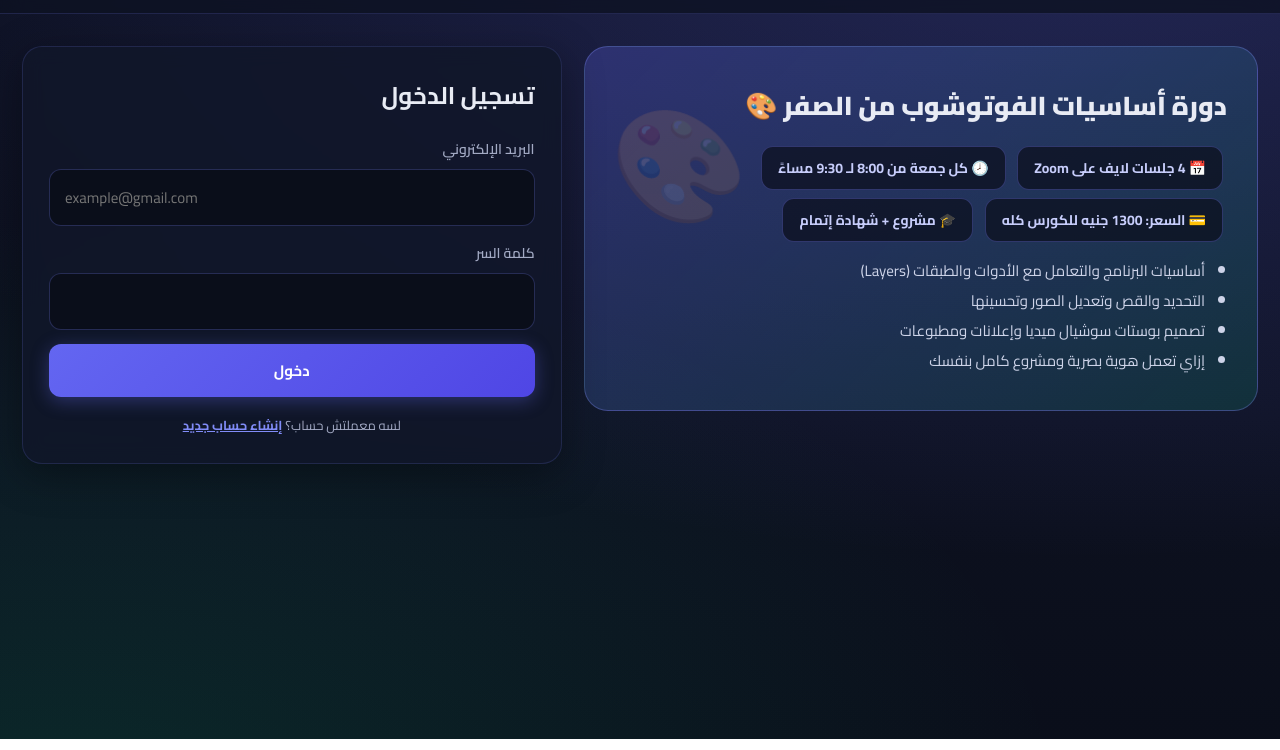
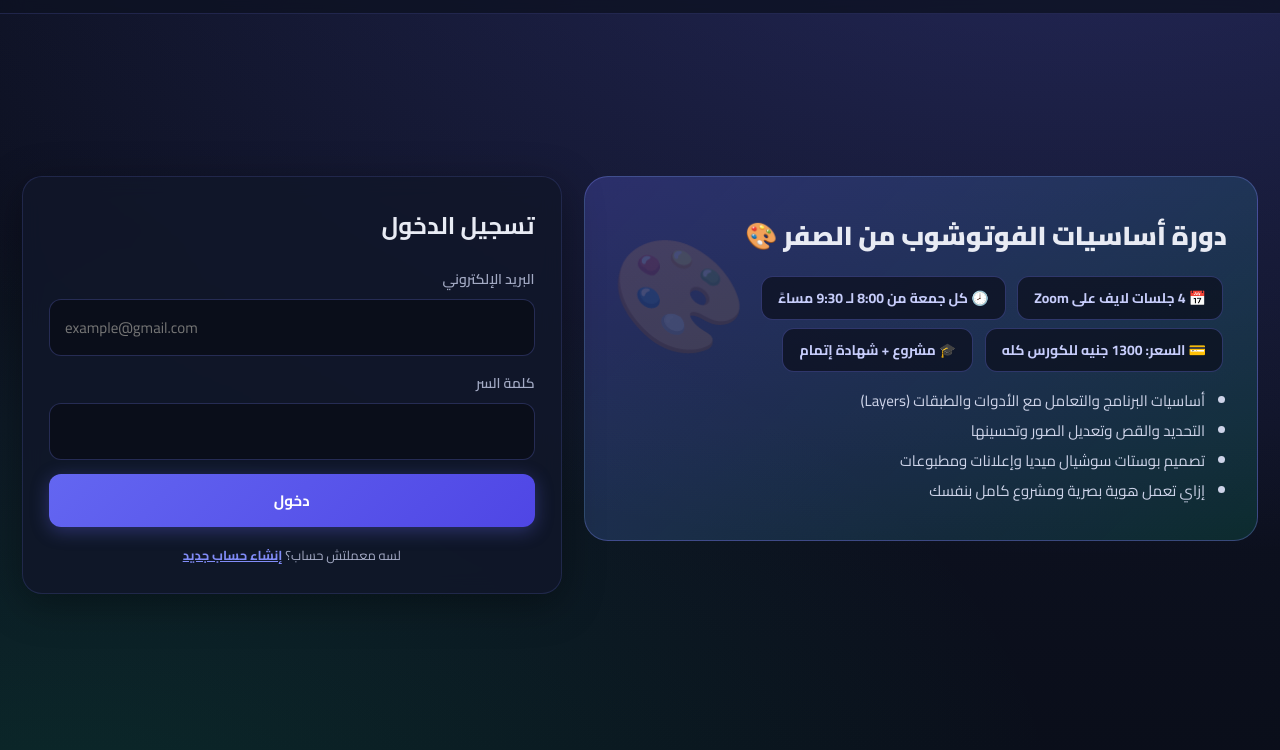
Before and after one commit to ahmedwalid-platform/ahmedwalid-platform.github.io, a plain HTML site: page app/index.html in a window 1280 px wide. Shown: the part 61-811 px from the top of the page. Drawn offline with nearby package versions, Linux system fonts and the light colour scheme.

Commit message:
Fix slide positioning (RTL) and viewport-fill layout

```diff
--- a/app/index.html
+++ b/app/index.html
@@ -9,7 +9,7 @@
 <style>
 *{margin:0;padding:0;box-sizing:border-box;font-family:'Cairo',sans-serif}
 body{background:radial-gradient(1400px 700px at 85% -10%,rgba(99,102,241,.30),transparent),radial-gradient(1000px 600px at 5% 110%,rgba(16,185,129,.16),transparent),linear-gradient(180deg,#0a0e1a,#0d1120 60%,#0a0e1a);color:#e8ebf4;min-height:100vh}
-.wrap{width:100%;max-width:1560px;margin:0 auto;padding:26px 22px}
+.wrap{width:100%;max-width:1560px;margin:0 auto;padding:26px 22px;min-height:calc(100vh - 64px);display:flex;flex-direction:column;justify-content:center}
 header{display:flex;justify-content:space-between;align-items:center;padding:16px 4vw;background:rgba(13,18,34,.8);backdrop-filter:blur(14px);border-bottom:1px solid rgba(120,130,255,.18);position:sticky;top:0;z-index:10}
 header h1{font-size:22px;font-weight:900;background:linear-gradient(90deg,#818cf8,#34d399);-webkit-background-clip:text;background-clip:text;color:transparent}
 header h1 span{color:#f1f3fa;-webkit-text-fill-color:#f1f3fa}
```
